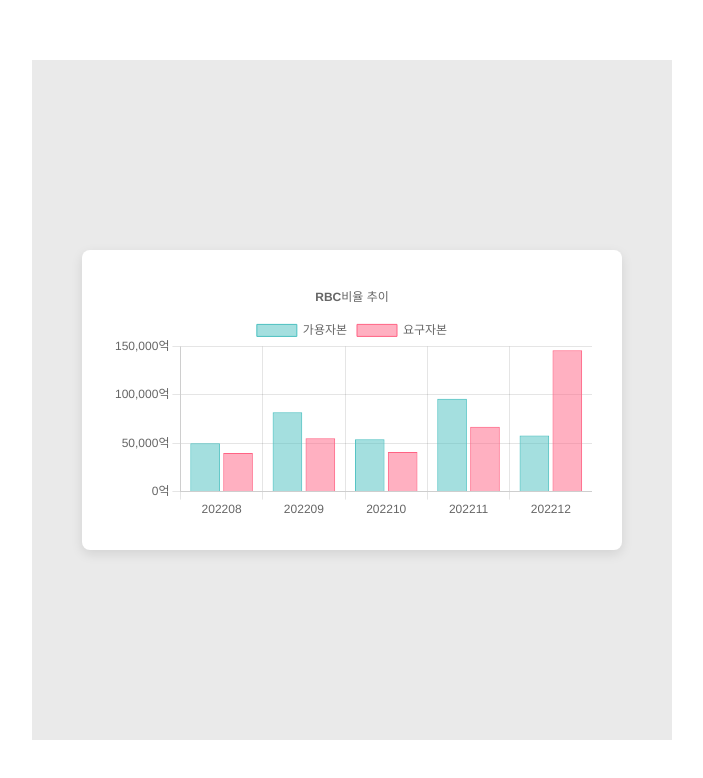
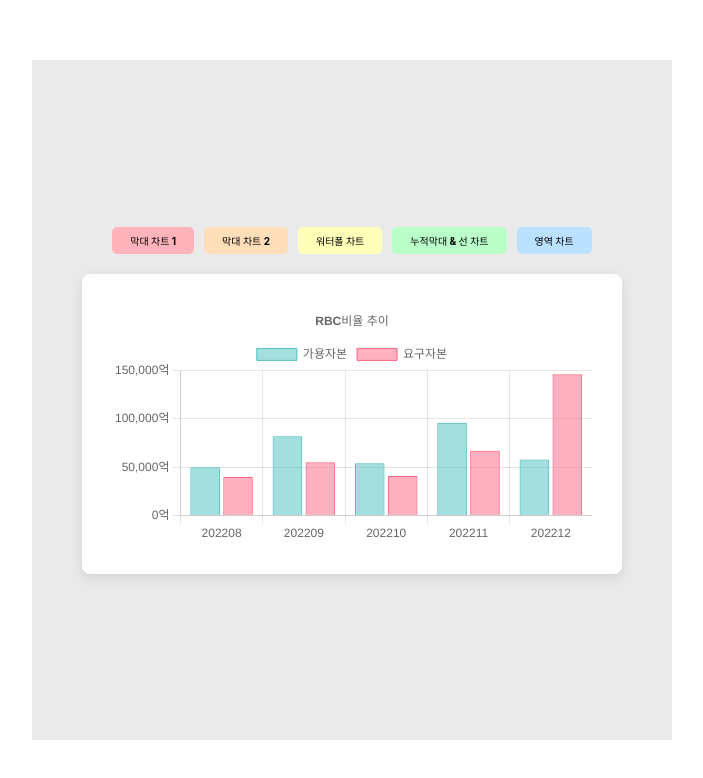
Before and after one commit to WoongyuChoi/react-chart-visualizer, a React (Vite) app: page / in a window 1280 px wide. Shown: the top 778 px of the page, without its empty margins (288-991 px from the left). Built offline with nearby package versions, Linux system fonts and the light colour scheme.

Commit message:
feature : Chart 구조화, ButtonLayout 생성

```diff
--- /dev/null
+++ b/src/Button.css
@@ -0,0 +1,17 @@
+.button-layout {
+  padding: 6px 18px;
+  border: none;
+  border-radius: 5px;
+  cursor: pointer;
+  font-size: 10px;
+  font-weight: 700;
+  transition: background-color 0.3s ease;
+}
+
+.button-layout:hover {
+  opacity: 0.8;
+}
+
+.margin-left {
+  margin-left: 10px;
+}
--- /dev/null
+++ b/src/chart/BarChartAnother.tsx
@@ -0,0 +1,44 @@
+import React from "react";
+import { Bar } from "react-chartjs-2";
+import { ChartOptions } from "chart.js";
+
+const data = {
+  labels: ["Jan", "Feb", "Mar", "Apr", "May", "Jun"],
+  datasets: [
+    {
+      label: "Sales 2023",
+      data: [3000, 4000, 5000, 6000, 7000, 8000],
+      backgroundColor: "rgba(54, 162, 235, 0.5)",
+      borderColor: "rgba(54, 162, 235, 1)",
+      borderWidth: 1,
+    },
+  ],
+};
+
+const options: ChartOptions<"bar"> = {
+  plugins: {
+    legend: {
+      position: "top",
+    },
+    title: {
+      display: true,
+      text: "Monthly Sales",
+    },
+  },
+  scales: {
+    y: {
+      beginAtZero: true,
+      ticks: {
+        callback: function (value) {
+          return value + " units";
+        },
+      },
+    },
+  },
+};
+
+const BarChartAnother = ({ chartRef }: { chartRef: React.RefObject<any> }) => {
+  return <Bar ref={chartRef} data={data} options={options} />;
+};
+
+export default BarChartAnother;
--- /dev/null
+++ b/src/layout/ButtonLayout.tsx
@@ -0,0 +1,50 @@
+import React from "react";
+import "../Button.css";
+
+interface ButtonLayoutProps {
+  setSelectedChart: (chart: number) => void;
+}
+
+const ButtonLayout = ({ setSelectedChart }: ButtonLayoutProps) => {
+  return (
+    <>
+      <button
+        className="button-layout"
+        onClick={() => setSelectedChart(1)}
+        style={{ backgroundColor: "#FFB3BA" }}
+      >
+        막대 차트 1
+      </button>
+      <button
+        className="button-layout margin-left"
+        onClick={() => setSelectedChart(2)}
+        style={{ backgroundColor: "#FFDFBA" }}
+      >
+        막대 차트 2
+      </button>
+      <button
+        className="button-layout margin-left"
+        onClick={() => setSelectedChart(3)}
+        style={{ backgroundColor: "#FFFFBA" }}
+      >
+        워터폴 차트
+      </button>
+      <button
+        className="button-layout margin-left"
+        onClick={() => setSelectedChart(4)}
+        style={{ backgroundColor: "#BAFFC9" }}
+      >
+        누적막대 & 선 차트
+      </button>
+      <button
+        className="button-layout margin-left"
+        onClick={() => setSelectedChart(5)}
+        style={{ backgroundColor: "#BAE1FF" }}
+      >
+        영역 차트
+      </button>
+    </>
+  );
+};
+
+export default ButtonLayout;
--- a/src/layout/ChartLayout.tsx
+++ b/src/layout/ChartLayout.tsx
@@ -1,8 +1,9 @@
 import React, { useEffect, useRef } from "react";
 import BarChartComparison from "../chart/BarChartComparison";
 import { Chart } from "chart.js";
+import BarChartAnother from "../chart/BarChartAnother";
 
-const ChartLayout = () => {
+const ChartLayout = ({ selectedChart }: { selectedChart: number }) => {
   const chartRef = useRef<Chart | null>(null);
 
   useEffect(() => {
@@ -25,7 +26,11 @@ const ChartLayout = () => {
         boxShadow: "0px 4px 12px rgba(0, 0, 0, 0.1)",
       }}
     >
-      <BarChartComparison chartRef={chartRef} />
+      {selectedChart === 1 ? (
+        <BarChartComparison chartRef={chartRef} />
+      ) : (
+        <BarChartAnother chartRef={chartRef} />
+      )}
     </div>
   );
 };
--- a/src/layout/MainLayout.tsx
+++ b/src/layout/MainLayout.tsx
@@ -1,10 +1,15 @@
+import React, { useState } from "react";
 import ChartLayout from "./ChartLayout";
+import ButtonLayout from "./ButtonLayout";
 
 const MainLayout = () => {
+  const [selectedChart, setSelectedChart] = useState(1);
+
   return (
     <div
       style={{
         display: "flex",
+        flexDirection: "column",
         alignItems: "center",
         justifyContent: "center",
         height: "80vh",
@@ -13,7 +18,11 @@ const MainLayout = () => {
         padding: "20px",
       }}
     >
-      <ChartLayout />
+      <div style={{ marginBottom: "20px" }}>
+        <ButtonLayout setSelectedChart={setSelectedChart} />
+      </div>
+
+      <ChartLayout selectedChart={selectedChart} />
     </div>
   );
 };
```
